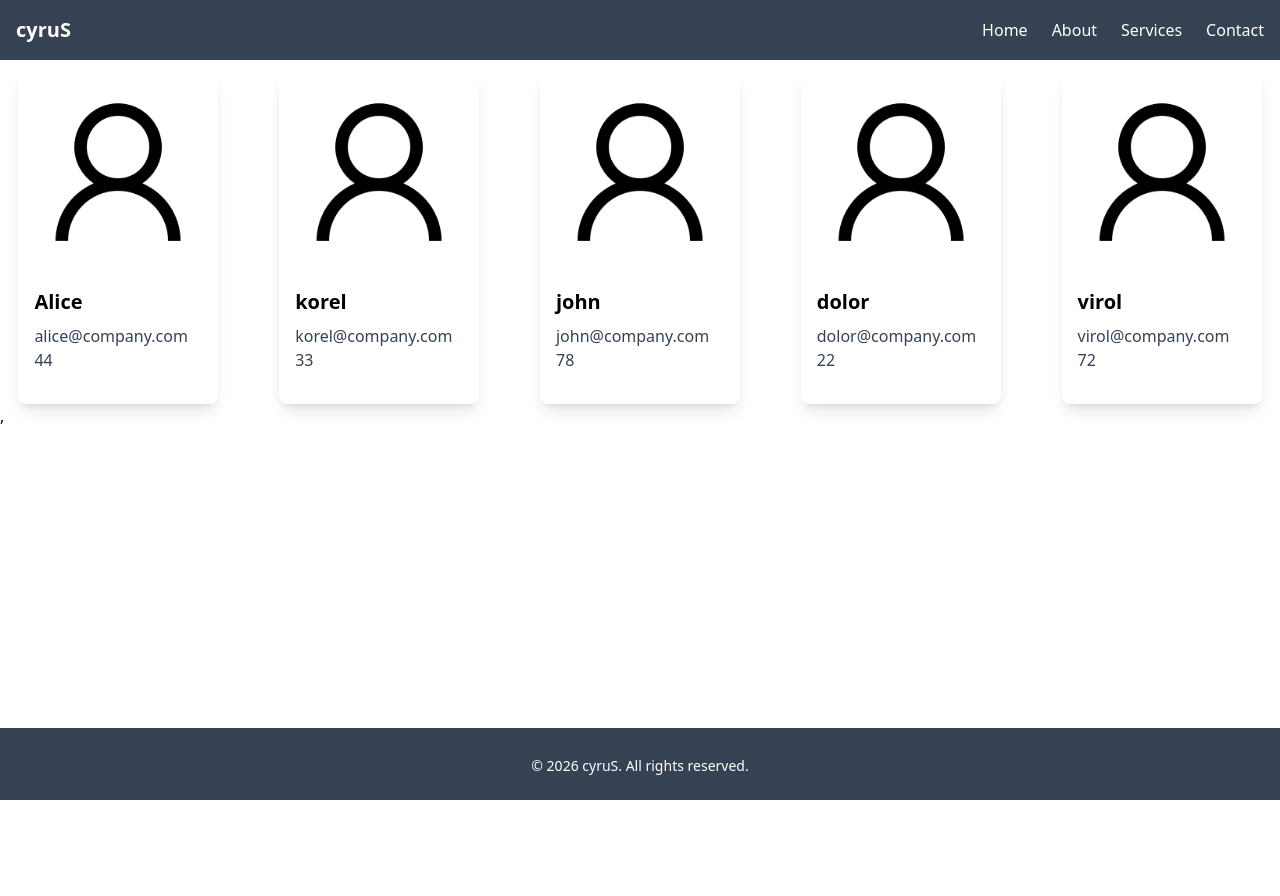
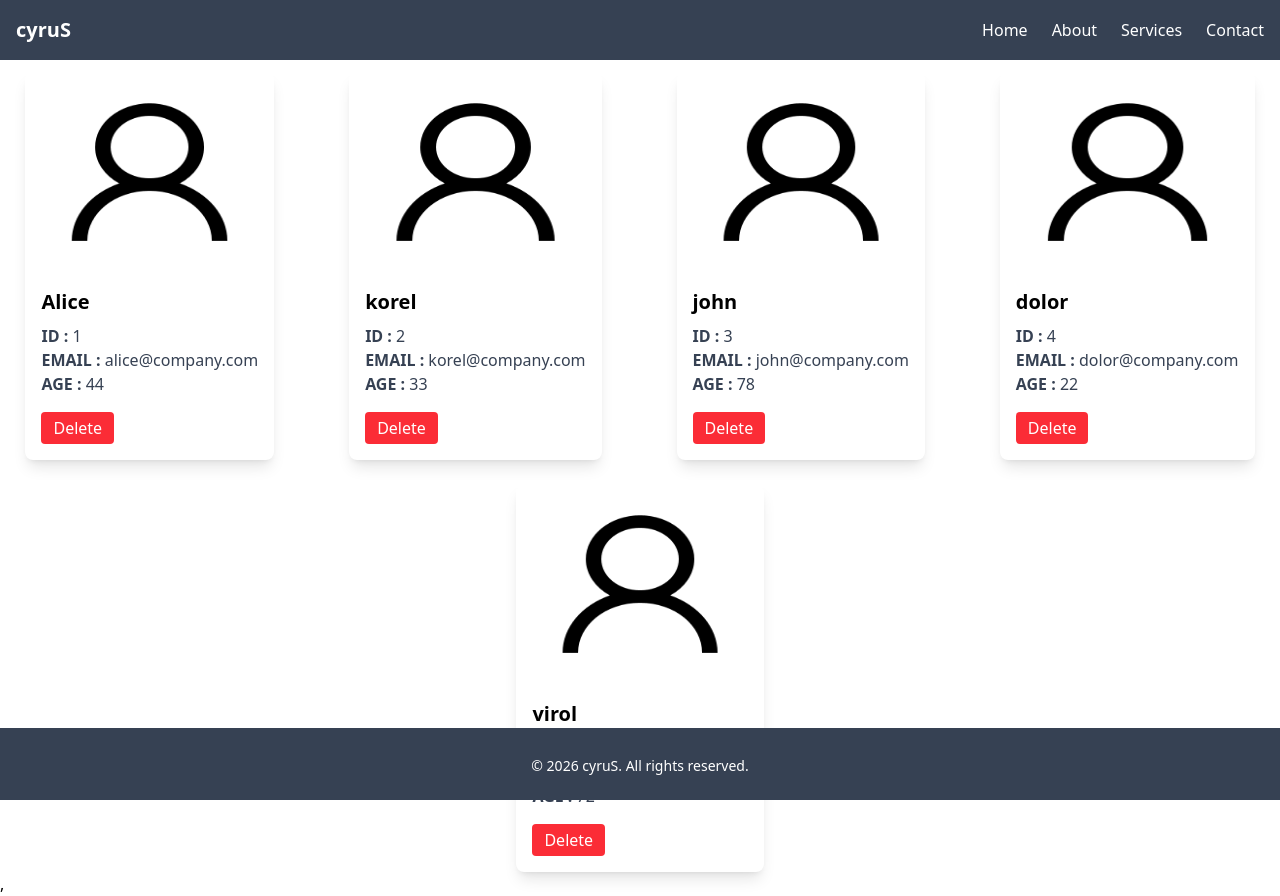
Before and after one commit to meetjethva1001/reactJs, a React (Vite) app: page / in a window 1280 px wide. Before the commit the page ends 800 px from the top, so only its background shows below. Built offline with nearby package versions, Linux system fonts and the light colour scheme.

Commit message:
implement delete functionality via props

```diff
--- a/src/App.tsx
+++ b/src/App.tsx
@@ -3,49 +3,66 @@
 import Footer from "./components/Footer"
 import Navbar from "./components/Navbar"
 import Cards from "./components/Cards"
+import { useState } from "react"
 
 function App() {
   interface User {
+    id : number |null,
     name: string | null,
     email: string | null,
     age: number | null
   }
   let userObj: User[] = [
     {
+      id:1,
       name: 'Alice',
       email: 'alice@company.com',
       age: 44
     },
     {
+      id:2,
       name: 'korel',
       email: 'korel@company.com',
       age: 33
     },
     {
+      id:3,
       name: 'john',
       email: 'john@company.com',
       age: 78
     },
     {
+      id:4,
       name: 'dolor',
       email: 'dolor@company.com',
       age: 22
     },
-     {
+    {
+      id:5,
       name: 'virol',
       email: 'virol@company.com',
       age: 72
     }
   ]
+  const [item, setItem] = useState(userObj)
+
+  function deleteHandle(id: number | null): void {
+    console.log("hit",id)
+    let updatedUsers = item.filter(items => items.id !== id);
+    setItem(updatedUsers);
+  }
   return (
     <>
       <Navbar />
       <div className="flex justify-around mt-3 flex-wrap gap-6">
-        {userObj?.map((users, index) => <Cards
+        {item?.map((users, index) => <Cards
           key={index}
+          id={users.id}
           name={users.name}
           email={users.email}
-          age={users.age} />
+          age={users.age}
+          onDelete={deleteHandle}
+        />
         )}
       </div>
       <Footer />
--- a/src/components/Cards.tsx
+++ b/src/components/Cards.tsx
@@ -1,9 +1,15 @@
-export default function Cards({name,email,age}) :any  {
+interface CardProps {
+  id : number | null;
+  name: string | null;
+  email: string | null;
+  age: number | null;
+  onDelete: (age: number | null) => void;
+}
+
+export default function Cards({ id , name, email, age, onDelete }: CardProps) {
   return (
-        <>
+    <div className="max-w-sm bg-white rounded-lg shadow-lg overflow-hidden hover:shadow-xl transition-shadow duration-300">
 
-                <div className="max-w-sm bg-white rounded-lg shadow-lg overflow-hidden hover:shadow-xl transition-shadow duration-300">
-                    {/* Image */}
       <div className="w-full h-50">
         <img
           src="/src/assets/user.png"
@@ -12,19 +18,22 @@ export default function Cards({name,email,age}) :any  {
         />
       </div>
 
-                    {/* Card Content */}
       <div className="p-4">
         <h2 className="text-xl font-bold mb-2">{name}</h2>
+
         <p className="text-gray-700 mb-4">
-                            {email} <br />
-                            {age}
+          <b>ID : </b>{id} <br />
+          <b>EMAIL : </b>{email} <br />
+          <b>AGE : </b>{age}
         </p>
-                        {/* <button className="bg-blue-600 text-white px-4 py-2 rounded hover:bg-blue-700 transition-colors">
-                            Learn More
-                        </button> */}
+
+        <button
+          className="bg-red-500 text-white px-3 py-1 rounded hover:bg-red-700 transition-colors cursor-pointer"
+          onClick={() => onDelete(id)}
+        >
+          Delete
+        </button>
       </div>
     </div>
-
-        </>
-    )
+  );
 }
```
Lines whose indentation alone changed are shown as unchanged.
